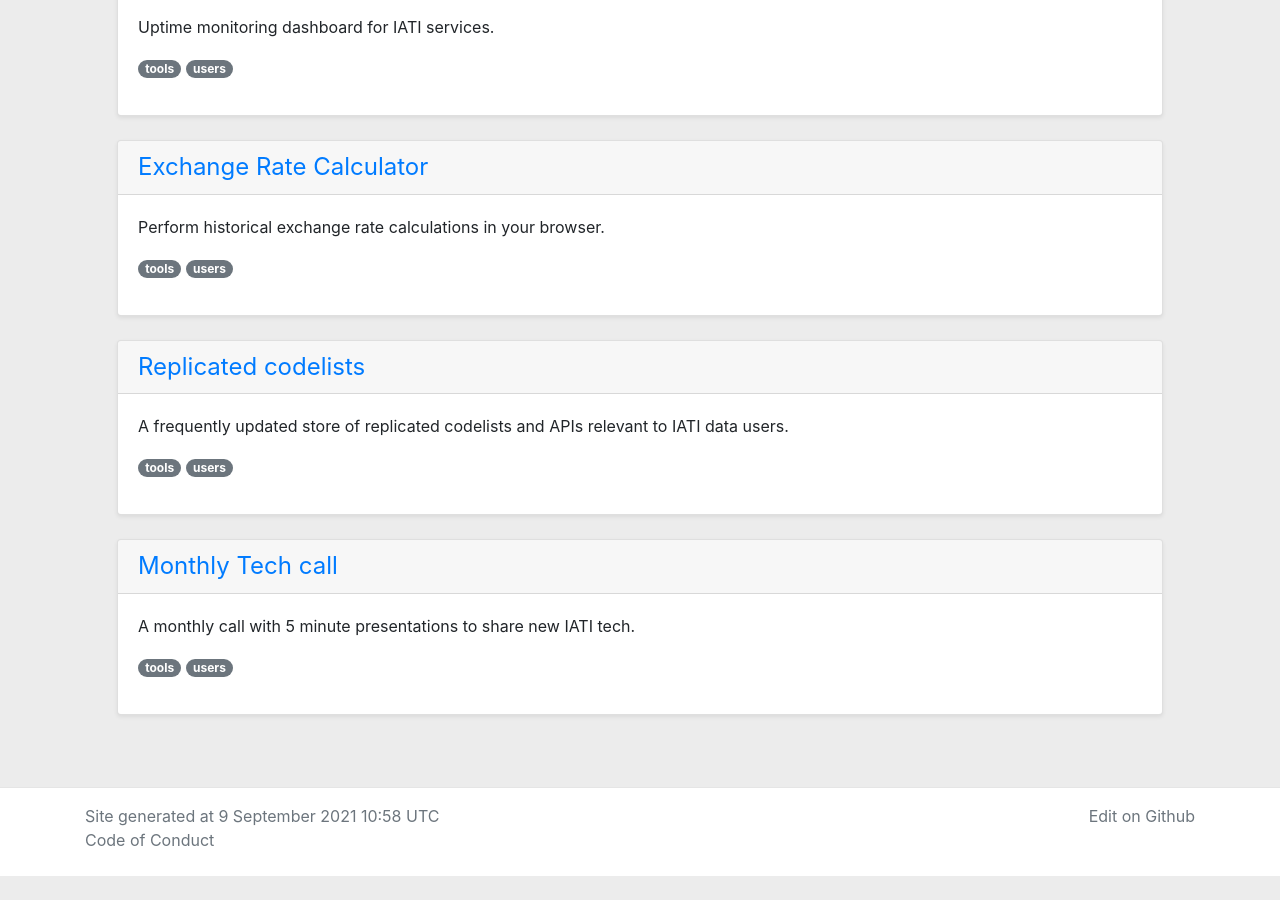
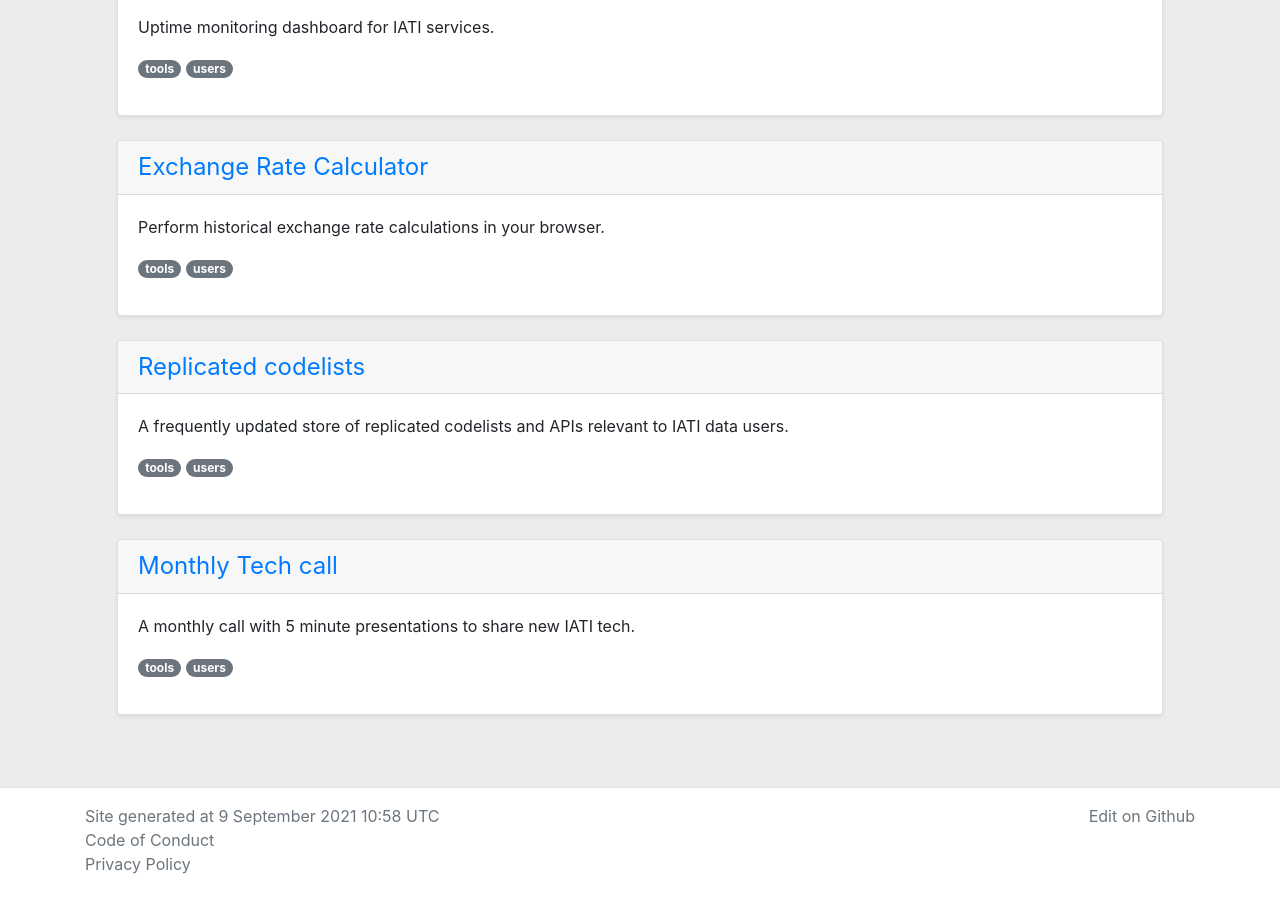
Before and after one commit to codeforIATI/codeforiati.github.io, a Jekyll site: the page built from index.html, in a window 1280 px wide and 900 px high, scrolled down 4285 px. Built offline with Jekyll 4.4.1, drawn with Linux system fonts in a browser that asks for light colours; the list of posts is cut into pages by our own code; before the commit the page ends 5161 px from its top, so only the background shows below that.

Commit message:
Add link to privacy policy in footer

```diff
--- a/_layouts/default.html
+++ b/_layouts/default.html
@@ -73,7 +73,8 @@
         <div class="row">
           <div class="col-md-6">
             <span class="text-muted">Site generated at {{ 'now' | date: "%e %B %Y %H:%M %Z" }}</span><br />
-            <a class="text-muted" href="{{ site.github.url }}/code-of-conduct">Code of Conduct</a>
+            <a class="text-muted" href="{{ site.github.url }}/code-of-conduct">Code of Conduct</a><br />
+            <a class="text-muted" href="{{ site.github.url }}/privacy-policy">Privacy Policy</a>
           </div>
           <div class="col-md-6 ml-auto text-right">
             <a class="text-muted" href="{{ site.github.repository_url }}">Edit on Github</a>
```
